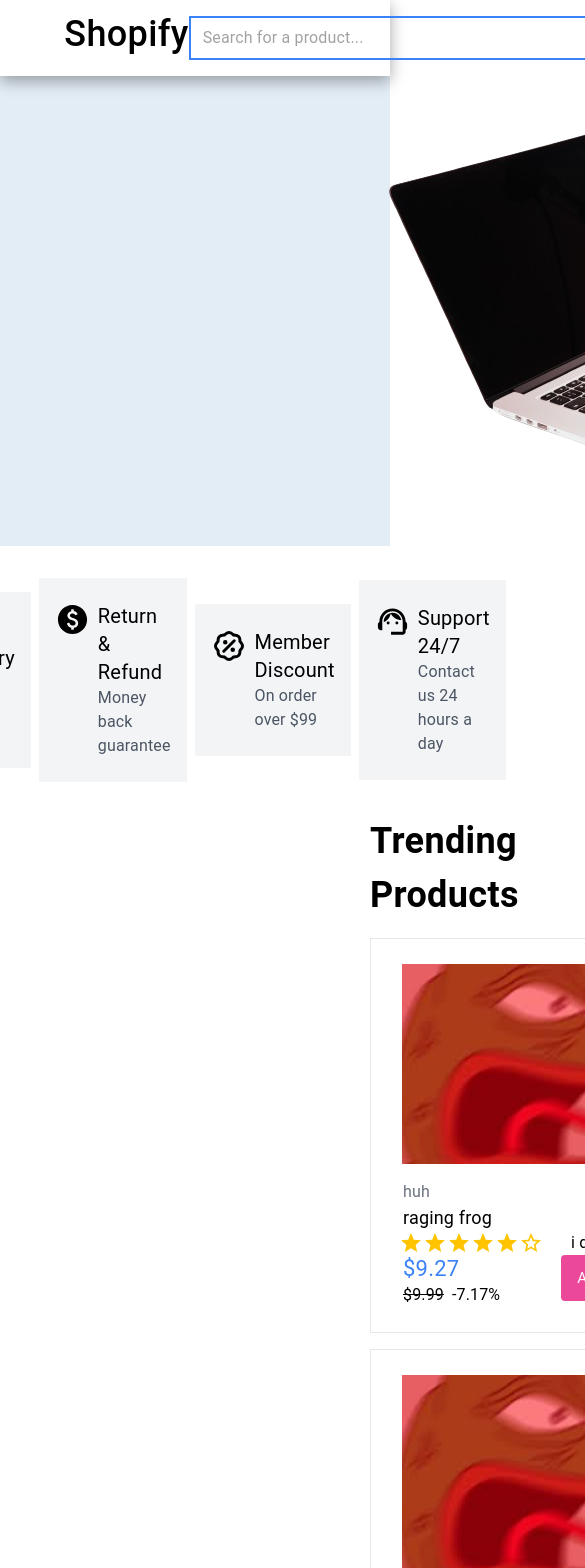
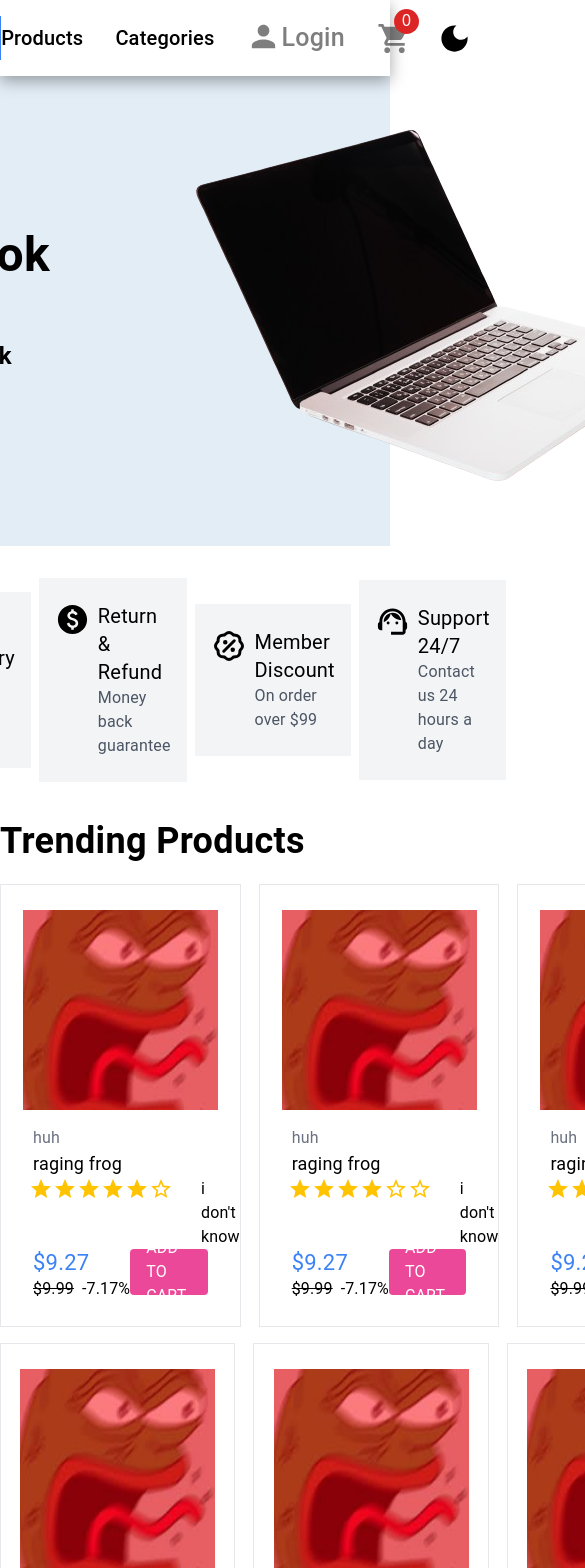
Before and after one commit to LarryPro10yrsold/larry-ecom-web, a React (Vite) app: page / in a window 390 px wide. Shown: the top 1568 px of the page, 585 px wide, since content can reach past the window. Built offline with nearby package versions, Linux system fonts and the light colour scheme.

Commit message:
task sent

```diff
--- a/src/App.tsx
+++ b/src/App.tsx
@@ -23,7 +23,7 @@ function App() {
       <AdditionalOptions />
       <Products />
       <Offer />{" "}
-      <Box sx={{ ml: "370px", mt: "32px" }}>
+      <Box sx={{ mx: { lg: "20px", xl: "370px" }, mt: "32px" }}>
         <Typography fontSize="36px" fontWeight="600">
           New Arrirvals
         </Typography>{" "}
--- a/src/components/AdditionalOptions/MiniOptions/index.tsx
+++ b/src/components/AdditionalOptions/MiniOptions/index.tsx
@@ -10,7 +10,7 @@ function MiniOptions(props: any) {
         backgroundColor: "rgb(243 244 246)",
         display: "flex",
         gap: "8px",
-        width: "337px",
+        width: { lg: "312px", xl: "337px" },
       }}
     >
       {icon}
--- a/src/components/Banner/index.tsx
+++ b/src/components/Banner/index.tsx
@@ -11,7 +11,13 @@ function Banner() {
         justifyContent: "center",
       }}
     >
-      <Box sx={{ display: "flex", alignItems: "center", gap: "385px" }}>
+      <Box
+        sx={{
+          display: "flex",
+          alignItems: "center",
+          gap: { lg: "145px", xl: "385px" },
+        }}
+      >
         <Box>
           <Typography>Starting at $999</Typography>{" "}
           <Typography
--- a/src/components/CreditBanner/index.tsx
+++ b/src/components/CreditBanner/index.tsx
@@ -4,7 +4,7 @@ function CreditBanner() {
   return (
     <Box
       sx={{
-        width: "97.2%",
+        width: { lg: "95.6%", xl: "97.2%" },
         backgroundColor: "rgb(59 130 246)",
         color: "white",
         p: 4,
--- a/src/components/Header/HeaderMenu/index.tsx
+++ b/src/components/Header/HeaderMenu/index.tsx
@@ -1,9 +1,20 @@
-import { Box, Typography } from "@mui/material";
+import { Box, createTheme, Typography } from "@mui/material";
 import PersonIcon from "@mui/icons-material/Person";
 import ShoppingCartIcon from "@mui/icons-material/ShoppingCart";
 import DarkModeIcon from "@mui/icons-material/DarkMode";
 
 function HeaderMenu() {
+  const theme = createTheme({
+    breakpoints: {
+      values: {
+        xs: 0,
+        sm: 600,
+        md: 960,
+        lg: 1280,
+        xl: 1920,
+      },
+    },
+  });
   return (
     <Box
       sx={{
--- a/src/components/Header/index.tsx
+++ b/src/components/Header/index.tsx
@@ -1,8 +1,19 @@
-import { Box, Input, Typography } from "@mui/material";
+import { Box, createTheme, Input, Typography } from "@mui/material";
 import SearchIcon from "@mui/icons-material/Search";
 import HeaderMenu from "./HeaderMenu";
 
 function Header() {
+  const theme = createTheme({
+    breakpoints: {
+      values: {
+        xs: 0,
+        sm: 600,
+        md: 960,
+        lg: 1280,
+        xl: 1920,
+      },
+    },
+  });
   return (
     <Box
       sx={{
@@ -20,10 +31,18 @@ function Header() {
       }}
     >
       <Box
-        sx={{ width: "67vw", display: "flex", justifyContent: "space-between" }}
+        sx={{
+          width: { md: "97vw", lg: "88vw", xl: "67vw" },
+          display: "flex",
+          justifyContent: "space-between",
+        }}
       >
         <Typography
-          sx={{ fontSize: "36px", lineHeight: "36px", fontWeight: "500" }}
+          sx={{
+            fontSize: { xs: "0px", sm: "", md: "36px", lg: "36px", xl: "36px" },
+            // lineHeight: "36px",
+            fontWeight: "500",
+          }}
         >
           Shopify
         </Typography>
@@ -32,7 +51,7 @@ function Header() {
             placeholder="Search for a product..."
             sx={{
               border: "2px solid rgb(59 130 246)",
-              width: "435px",
+              width: { md: "285px", lg: "400px", xl: "400px" },
               px: "12px",
               py: "4px",
               "&.MuiInputBase-root:before": {
--- a/src/components/Offer/index.tsx
+++ b/src/components/Offer/index.tsx
@@ -5,10 +5,10 @@ function Banner() {
     <Box
       sx={{
         backgroundColor: "rgb(227 237 246)",
-        width: "67%",
+        width: { lg: "97.4%", xl: "67%" },
         height: "470px",
         display: "flex",
-        mx: "370px",
+        mx: { lg: "20px", xl: "370px" },
         alignItems: "center",
       }}
     >
@@ -26,7 +26,7 @@ function Banner() {
             sx={{
               fontSize: "36px",
               fontWeight: "600",
-              ml: "220px",
+              ml: { lg: "170px", xl: "220px" },
               lineHeight: "40px",
             }}
           >
@@ -38,7 +38,7 @@ function Banner() {
               fontWeight: "600",
               display: "flex",
               textAlign: "center",
-              ml: "290px",
+              ml: { lg: "240px", xl: "290px" },
             }}
           >
             Grab it now
@@ -54,7 +54,7 @@ function Banner() {
               fontSize: "18px",
               fontWeight: "600",
               cursor: "pointer",
-              ml: "325px",
+              ml: { lg: "275px", xl: "325px" },
             }}
           >
             Shop Now
--- a/src/components/Products/Product/RowOfProducts.tsx
+++ b/src/components/Products/Product/RowOfProducts.tsx
@@ -1,5 +1,4 @@
 import { Box, Typography } from "@mui/material";
-import React from "react";
 import StarIcon from "@mui/icons-material/Star";
 import StarBorderIcon from "@mui/icons-material/StarBorder";
 
--- a/src/components/Products/Product/index.tsx
+++ b/src/components/Products/Product/index.tsx
@@ -3,11 +3,17 @@ import { Box, Typography } from "@mui/material";
 function Product(props: any) {
   const { image, rates } = props;
   return (
-    <Box sx={{ border: "1px solid #e5e7eb", width: "360px", py: "25px" }}>
+    <Box
+      sx={{
+        border: "1px solid #e5e7eb",
+        width: { md: "242px", lg: "335px", xl: "360px" },
+        py: "25px",
+      }}
+    >
       {" "}
       <Box sx={{ display: "flex", justifyContent: "center" }}>
         {" "}
-        <img src={image} alt="e" width="295px" height="200px" />
+        <img src={image} alt="e" width="195px" height="200px" />
       </Box>
       <Box sx={{}}>
         <Typography sx={{ color: "rgb(107 114 128)", px: "32px", pt: "16px" }}>
@@ -24,7 +30,13 @@ function Product(props: any) {
           <Typography>i don't know</Typography>
         </Box>
         <Box>
-          <Box sx={{ display: "flex", px: "32px", gap: "61px" }}>
+          <Box
+            sx={{
+              display: "flex",
+              px: "32px",
+              gap: { lg: "36px", xl: "61px" },
+            }}
+          >
             {" "}
             <Box>
               <Typography
@@ -55,13 +67,19 @@ function Product(props: any) {
                 color: "white",
                 backgroundColor: "rgb(236 72 153)",
                 borderRadius: "4px",
-                width: "103px",
+                width: { lg: "1000px", xl: "103px" },
                 height: "30px",
                 display: "flex",
                 alignItems: "center",
               }}
             >
-              <Typography sx={{ fontSize: "15px" }}>ADD TO CART</Typography>
+              <Typography
+                sx={{
+                  fontSize: { lg: "15px", xl: "15px" },
+                }}
+              >
+                ADD TO CART
+              </Typography>
             </Box>
           </Box>
         </Box>
--- a/src/components/Products/index.tsx
+++ b/src/components/Products/index.tsx
@@ -4,7 +4,7 @@ import RowOfProducts2 from "./Product/RowOfProducts4";
 
 function Products() {
   return (
-    <Box sx={{ mx: "370px", mt: "32px" }}>
+    <Box sx={{ mx: { lg: "20px", xl: "370px" }, mt: "32px" }}>
       {" "}
       <Typography fontSize="36px" fontWeight="600">
         Trending Products
```
